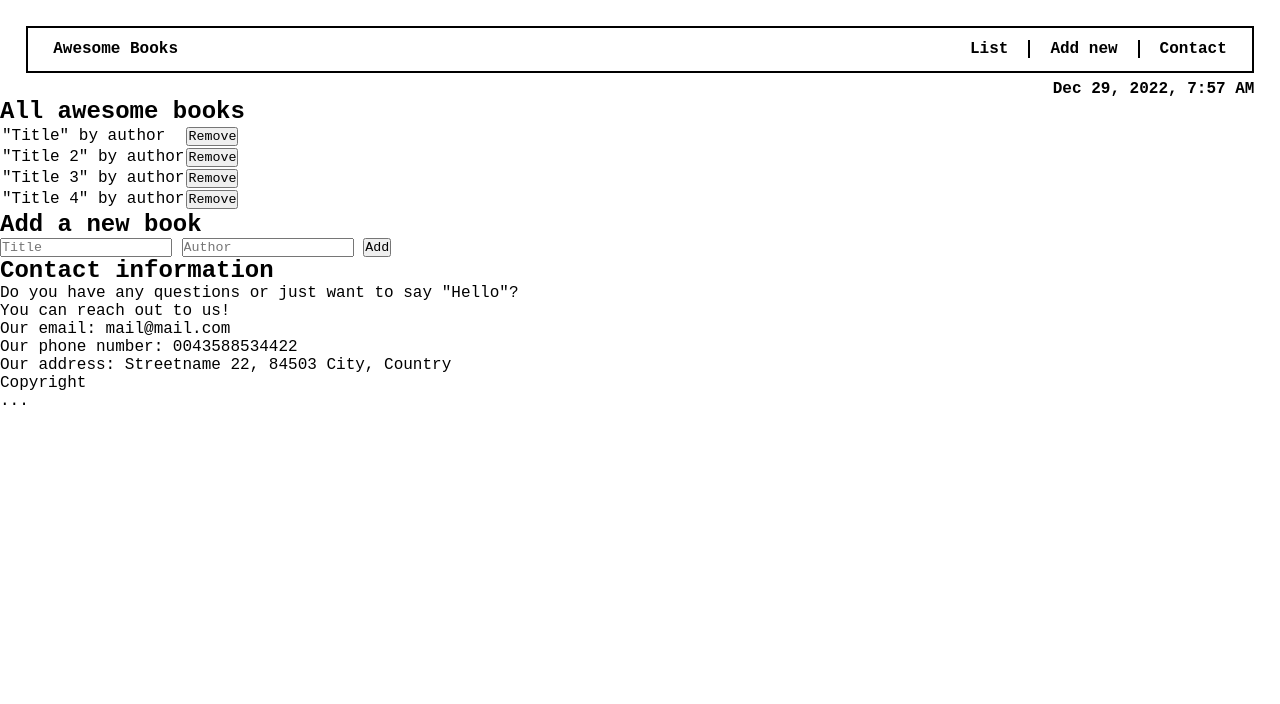
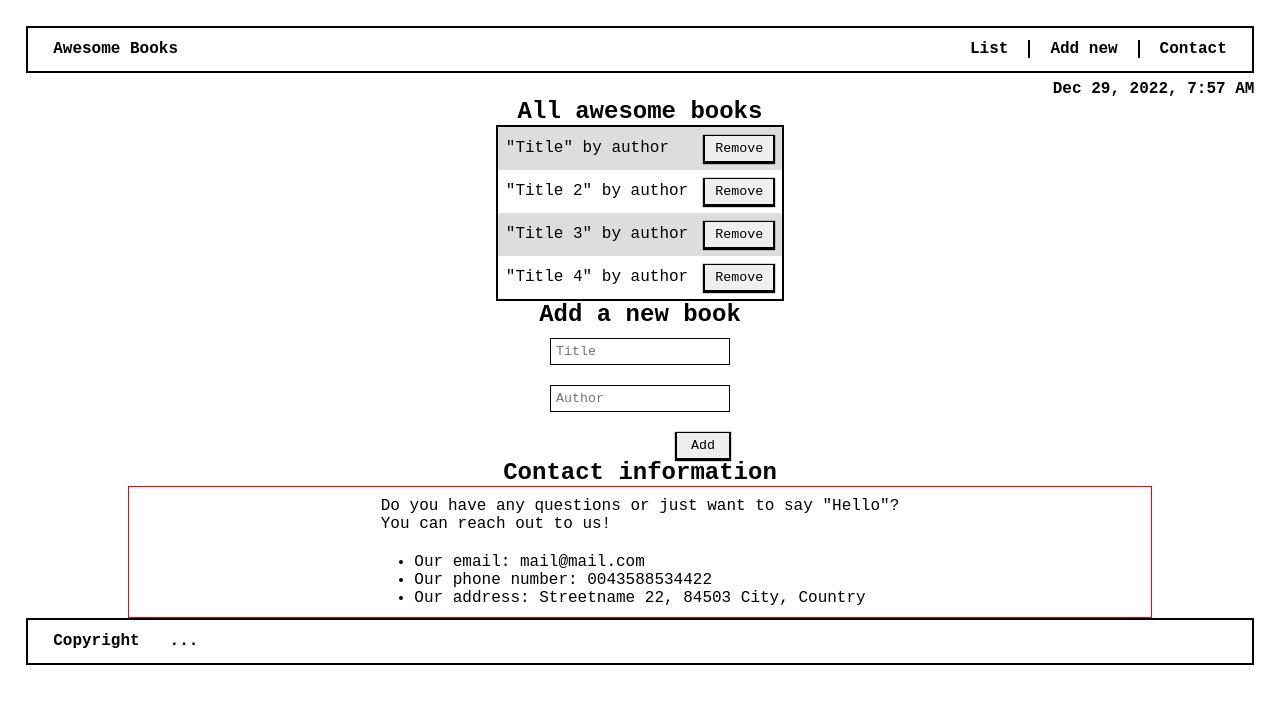
Before and after one commit to tobuya/AB-ES6-WEBPACK, a website built with webpack: page src/index.html in a window 1280 px wide. Built offline with nearby package versions, Linux system fonts and the light colour scheme.

Commit message:
Apply styles to the body elements

```diff
--- a/src/index.css
+++ b/src/index.css
@@ -53,6 +53,91 @@ a {
     font-weight: 600;
 }
 
-.hello {
-    color: red;
+#book-list {
+    display: flex;
+    flex-direction: column;
+    justify-content: center;
+    align-items: center;
 }
+
+table {
+    border-collapse: collapse;
+    border: 2px solid #000;
+}
+
+td {
+    text-align: left;
+    padding: 8px;
+}
+
+tr:nth-child(odd) {
+    background-color: #dddddd;
+}
+
+button {
+    border: 1px solid #000;
+    padding: 5px 10px;
+    box-shadow: 0 1px 1px 1px #000;
+}
+
+button:hover {
+    cursor: pointer;
+    box-shadow: none;
+}
+
+#add-new-book {
+    display: flex;
+    flex-direction: column;
+    justify-content: center;
+    align-items: center;
+}
+
+form {
+    margin-top: 10px;
+    display: flex;
+    flex-direction: column;
+    gap: 20px;
+}
+
+input {
+    border: 1px solid #000;
+    padding: 5px;
+}
+
+form > button {
+    width: 30%;
+    align-self: flex-end;
+}
+
+#contact-info {
+    display: flex;
+    flex-direction: column;
+    justify-content: center;
+    align-items: center;
+}
+
+#contact-info-div {
+    display: flex;
+    flex-direction: column;
+    justify-content: center;
+    align-items: center;
+    gap: 20px;
+    padding: 10px;
+    width: 80%;
+    border: 1px solid red;
+}
+
+footer {
+    display: flex;
+    flex-direction: row;
+    justify-content: flex-start;
+    gap: 30px;
+    border: 2px solid #000;
+    padding: 1% 2%;
+    margin: 0 2% 2% 2%;
+}
+
+footer > p {
+    color: #000;
+    font-weight: 600;
+}
```
